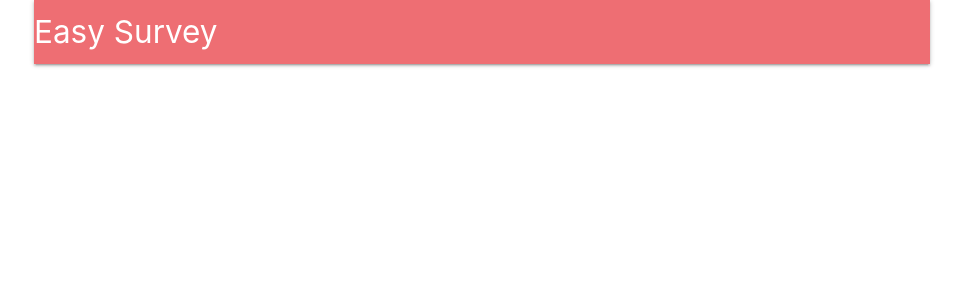
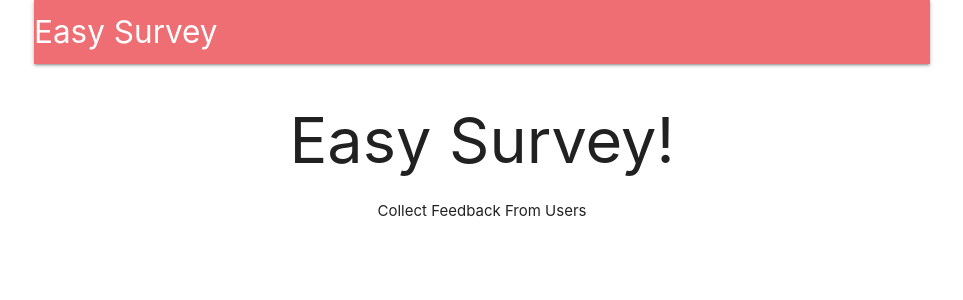
Before and after one commit to ramikhafagi96/Easy-Survey, a React (Create React App) app in the folder client/: page / in a window 1280 px wide. Shown: the top 300 px of the page, without its empty margins (158-1121 px from the left). Built offline with nearby package versions, Linux system fonts and the light colour scheme; no server answers.

Commit message:
create Landing component and brand logo redirects to correct route

```diff
--- a/client/src/components/App.js
+++ b/client/src/components/App.js
@@ -3,6 +3,7 @@
 import { connect } from 'react-redux'; // give components ability to call action creators
 import * as actions from '../actions';
 import Header from './Header';
+import Landing from './Landing';
 class App extends Component {
     componentDidMount() {
         this.props.fetchUser();
@@ -15,9 +16,9 @@
                 <BrowserRouter>
                     <div>
                         <Header />
-                        {/* <Route exact path="/" component={Landing} />
-                    <Route exact path="/surveys" component={Dashboard} />
-                    <Route path="/surveys/new" component={SurveyNew} /> */}
+                        <Route exact path="/" component={Landing} />
+                        {/* <Route exact path="/surveys" component={Dashboard} />
+                        <Route path="/surveys/new" component={SurveyNew} /> */}
                     </div>
                 </BrowserRouter>
             </div>
--- a/client/src/components/Header.js
+++ b/client/src/components/Header.js
@@ -1,5 +1,6 @@
 import React, { Component } from 'react';
 import { connect } from 'react-redux';
+import { Link } from 'react-router-dom';
 class Header extends Component {
     // Helper Methods
     renderContent() {
@@ -17,7 +18,12 @@
         return (
             <nav>
                 <div className="nav-wrapper">
-                    <a className="left brand-logo">Easy Survey</a>
+                    <Link
+                        to={this.props.auth ? '/surveys' : '/'}
+                        className="left brand-logo"
+                    >
+                        Easy Survey
+                    </Link>
                     <ul className="right">
                         {this.renderContent()}
                     </ul>
--- /dev/null
+++ b/client/src/components/Landing.js
@@ -0,0 +1,14 @@
+import React from 'react';
+
+const Landing = () => {
+    return (
+        <div style={{ textAlign: 'center' }}>
+            <h1>
+                Easy Survey!
+            </h1>
+            Collect Feedback From Users
+        </div>
+    );
+};
+
+export default Landing;
```
